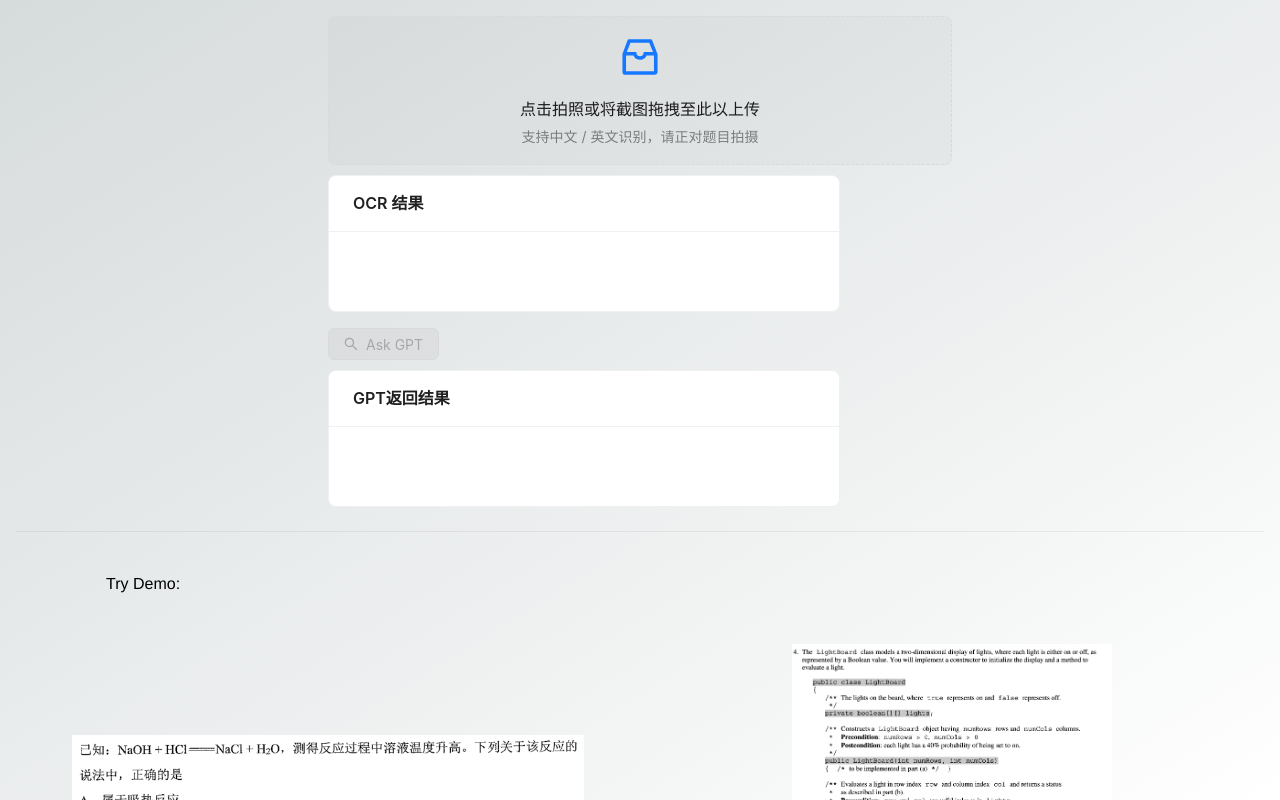
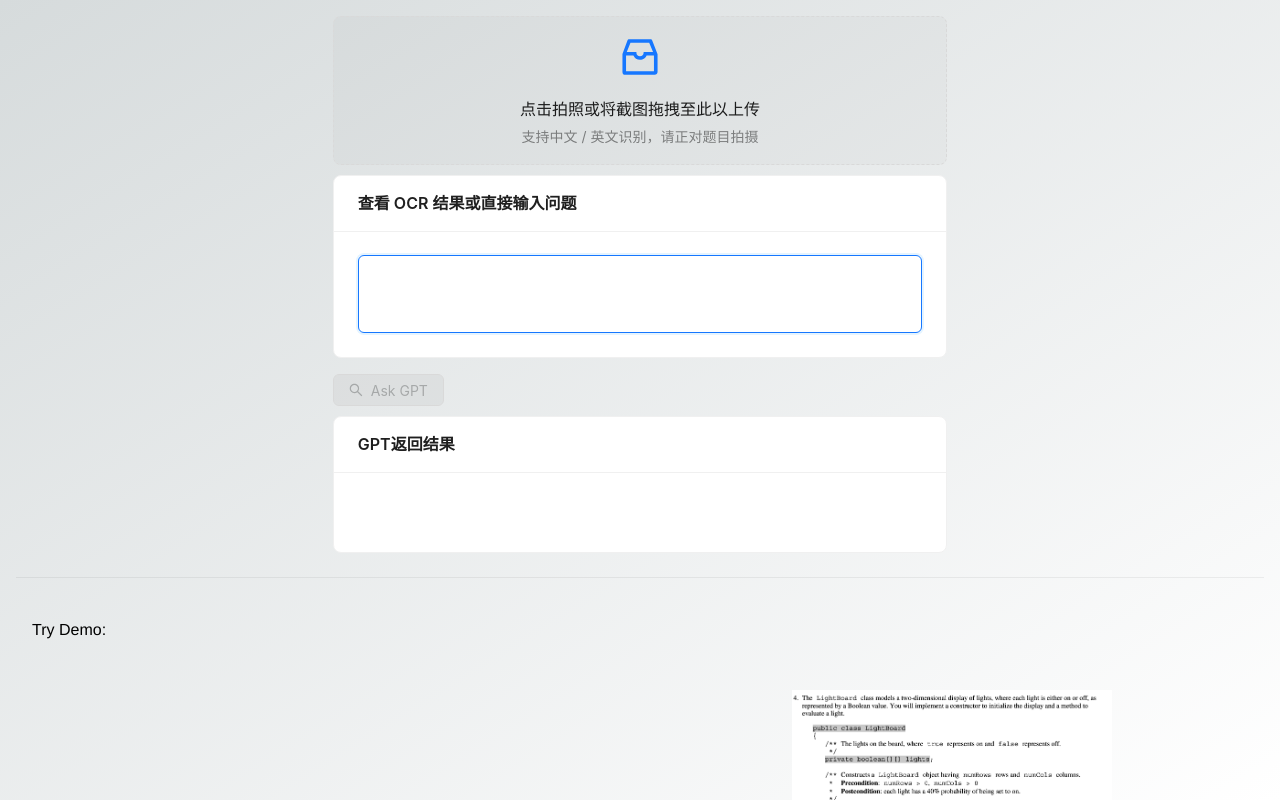
Before and after one commit to xyspg/gpt-ocr, a Next.js app: page / in a window 1280 px wide. Built offline with nearby package versions, Linux system fonts and the light colour scheme.

Commit message:
FEATURE: user can now directly input text

```diff
--- a/src/pages/index.js
+++ b/src/pages/index.js
@@ -1,4 +1,4 @@
-import React, { useState } from "react";
+import React, { useState,useEffect,useRef } from "react";
 import WeixinDetector from "@/pages/isWeChat";
 import Tesseract from "tesseract.js";
 import { InboxOutlined } from "@ant-design/icons";
@@ -16,6 +16,8 @@ import { Modal } from 'antd';
 import dynamic from 'next/dynamic';
 import IsWeChat from "@/pages/isWeChat";
 const ImgCrop = dynamic(import('antd-img-crop'), { ssr: false });
+import { Input } from 'antd';
+const { TextArea } = Input;
 
 const antIcon = (
     <LoadingOutlined
@@ -35,6 +37,11 @@ const OCR = () => {
     const [OCRProcessing, setOCRProcessing] = useState(false);
     const [OCRCompleted, setOCRCompleted] = useState(false);
     const [isModalOpen, setIsModalOpen] = useState(false);
+    const [value, setValue] = useState('');
+    const textAreaRef = useRef(null);
+    useEffect(() => {
+        textAreaRef.current.focus();
+    }, []);
 
     const handleOk = () => {
         setIsModalOpen(false);
@@ -87,7 +94,6 @@ const OCR = () => {
 
 
     );
-
     const props = {
         name: "file",
         multiple: false,
@@ -132,25 +138,35 @@ const OCR = () => {
     function demoImage(src){
         handleImageUpload({originFileObj: src})
     }
-
+    function handleKeyDown(event){
+        if(event.key === 'Enter'){
+            handleQuestion();
+            event.preventDefault()
+        }
+    }
     return (
         <>
             <div className="main-layout">
-                <Modal title="Basic Modal" open={isModalOpen} onOk={handleOk} onCancel={handleCancel}>
-                    <p>Some contents...</p>
-                    <p>Some contents...</p>
-                    <p>Some contents...</p>
-                </Modal>
                 <div className="upload-main">
                     <ImageUploader />
                     <Card
-                        title="OCR 结果"
+                        title="查看 OCR 结果或直接输入问题"
                         style={{
-                            width: "clamp(340px, 40vw, 724px)",
+                            width: "clamp(340px, 48vw, 724px)",
                             marginTop: 10,
                         }}
                     >
-                        <div className="OCR-text">{lineWrap(OCRText)}</div>
+                        <TextArea
+                            className="OCR-text"
+                            value={OCRText}
+                            onChange={(event) => setOCRText(event.target.value)}
+                            onKeyDown={handleKeyDown}
+                            ref={textAreaRef}
+                            autoSize={{
+                                minRows: 2,
+                                maxRows: 6,
+                            }}
+                            />
                     </Card>
                     <div
                         style={{
@@ -166,7 +182,7 @@ const OCR = () => {
                         type="primary"
                         icon={<SearchOutlined />}
                         onClick={handleQuestion}
-                        disabled={processing || !OCRCompleted}
+                        disabled={(processing || !OCRCompleted) && OCRText.length === 0}
                     >
                         Ask GPT
                     </Button>
@@ -176,7 +192,7 @@ const OCR = () => {
                     <Card
                         title="GPT返回结果"
                         style={{
-                            width: "clamp(340px, 40vw, 724px)",
+                            width: "clamp(340px, 48vw, 724px)",
                             marginTop: 10,
                         }}
                     >
--- a/src/styles/globals.css
+++ b/src/styles/globals.css
@@ -66,18 +66,18 @@ a {
 }
 
 .upload-main {
-  width: 50%;
+  width: clamp(340px, 48vw, 724px);
   margin-bottom: 1rem;
 }
 .OCR-text {
   padding: 1rem;
   width: 100%;
-  max-width: var(--max-width);
+  max-width: 100%;
   line-height: 1.5rem;
 }
 
 .response-main {
-  width: 50%;
+  width: clamp(340px, 48vw, 724px);
 }
 .main-layout {
     display: flex;
@@ -122,11 +122,9 @@ a {
     flex-direction: column;
   }
   .upload-main {
-    width: 100%;
     margin-bottom: 1rem;
   }
   .response-main {
-    width: 100%;
   }
   .demo {
     display: flex;
```
Also changed, not shown: public/chem.png.
